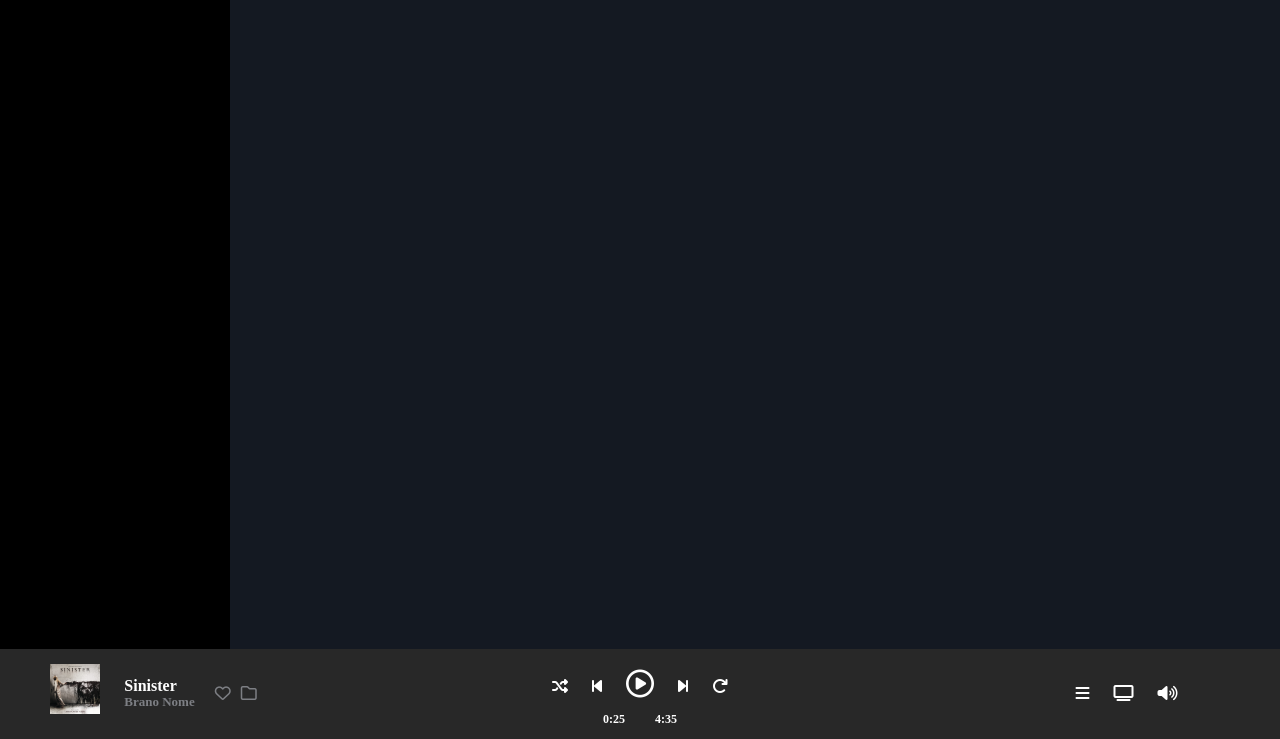
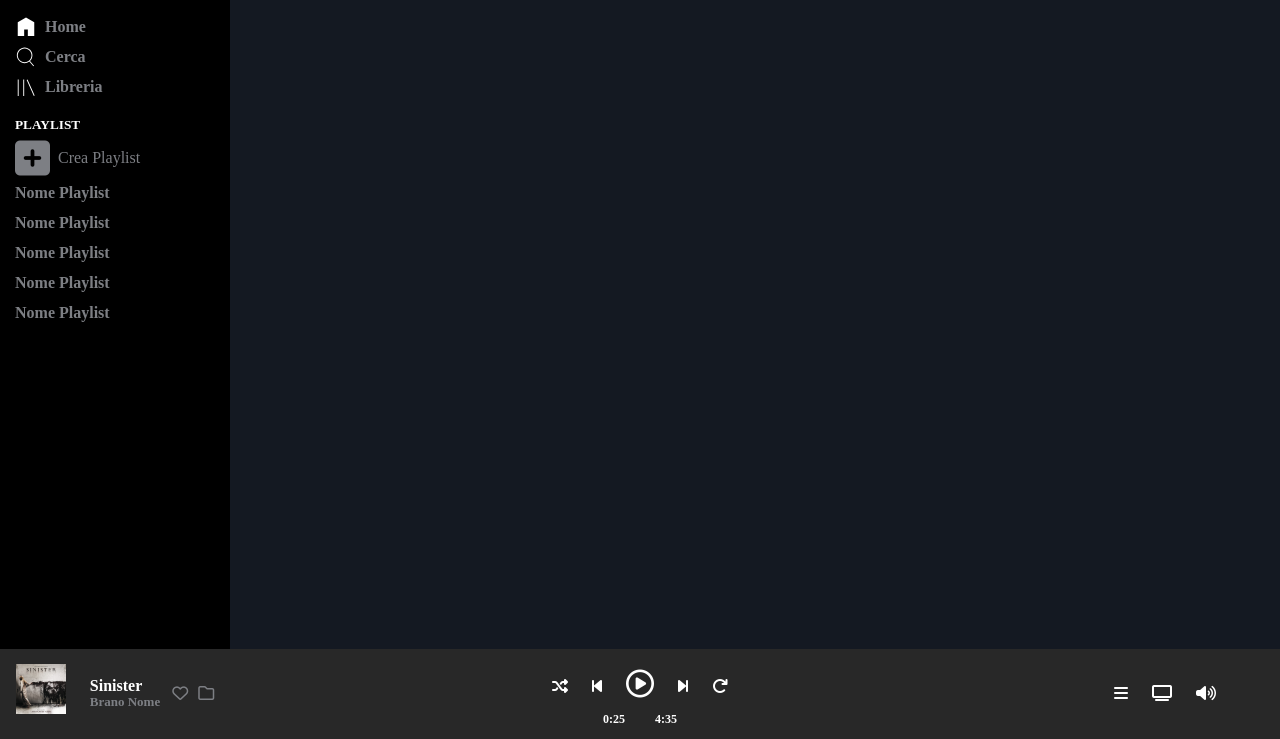
Before and after one commit to marypaduano/html-css-spotifyweb, a plain HTML site: page index.html in a window 1280 px wide. Shown: the part 61-800 px from the top of the page. Drawn offline with Linux system fonts and the light colour scheme.

Commit message:
SIDEBAR added

```diff
--- a/css/style.css
+++ b/css/style.css
@@ -39,12 +39,18 @@ ul, li {
 	display: flex;
 }
 
+/*SIDEBAR */
+
 .sidebar {
 	flex-basis: var(--sidebar-width);
 	flex-shrink: 0;
 	overflow: hidden;
 	background-color: var(--sidebar-color);
     padding: 15px;
+    display: flex;
+    flex-direction: column;
+    gap: 15px;
+
 }
 
 .main-content {
@@ -57,6 +63,51 @@ ul, li {
 .logo-lg{
     max-width: 130px;
 }
+
+.menu-sidebar_icon,
+.menu-playlist_icon,
+.playlist {
+    color: var(--lightgrey);
+
+}
+
+.playlist {
+    flex-grow: 1;
+    display: flex;
+    flex-direction: column;
+}
+
+.fa-square-plus{
+    font-size: 40px;
+    display: flex;
+}
+
+.menu-playlist_icon{
+display: flex;
+align-items: center;
+gap: 8px;
+}
+
+.menu__icon{
+    display: flex;
+    max-width: 22px;
+    gap: 8px;
+}
+
+.menu__icon > span,
+.playlist > li,
+.add-playlist_title{
+    font-weight: 600;
+}
+
+.add-playlist_title{
+    color: white;
+    text-transform: uppercase;
+    padding-bottom: 5px;
+}
+
+
+
 
 /*TOOLBAR */
 
@@ -74,11 +125,9 @@ ul, li {
 .album-preview,
 .audio-command {
 	flex-basis: var(--sidebar-width);
+    justify-content: center;
     display: flex;
-    flex-shrink: 0;
-    flex-grow: 1;
-    justify-content: center;
-    gap: 20px;
+    gap: 12px;
 }
 
 .player{
@@ -86,7 +135,7 @@ ul, li {
     display: flex;
     flex-direction: column;
     align-items: center;
-    flex-grow: 2;
+    flex-grow: 1;
 }
 
 .player__icon{
--- a/index.html
+++ b/index.html
@@ -14,27 +14,51 @@
 <body  class="container-body">
     <div class="content">
         <header class="sidebar">
-            <div class="row-sidebar">
-                <div class="col_sidebar">
-                    <img class="logo-lg" src="./img/logo.svg" alt="">
+            <div class="logo-lg">
+                <img src="./img/logo.svg" alt="">
+            </div>
+            <div class="menu-sidebar">
+                <ul class="menu-sidebar_icon">
+                    <li class="menu__icon">
+                        <img src="./img/home.svg" alt="">
+                        <span>Home</span>
+                    </li>
+                    <li class="menu__icon">
+                        <img src="./img/search.svg" alt="">
+                        <span>Cerca</span>
+                    </li>
+                    <li class="menu__icon">
+                        <img src="./img/libreria.svg" alt="">
+                        <span>Libreria</span>
+                    </li>
+                </ul>
+            </div>
+            <div class="menu-add-playlist">
+                <h5 class="add-playlist_title">Playlist</h5>
+                <div class="menu-playlist_icon">
+                    <i class="fa-solid fa-square-plus"></i>
+                    <span>Crea Playlist</span>
                 </div>
-                <div class="col_sidebar">
-                    123
-                </div>
+                <ul class="playlist">
+                    <li>Nome Playlist</li>
+                    <li>Nome Playlist</li>
+                    <li>Nome Playlist</li>
+                    <li>Nome Playlist</li>
+                    <li>Nome Playlist</li>
+
+                </ul>
             </div>
 
         </header>
         <main class="main-content">
             <div class="container">
-                <div class="row-header">
+                <nav class="menu">
 
-                </div>
+                </nav>
 
             </div>
 
-        <nav class="menu">
 
-        </nav>
 
         </main>
     </div>
```
